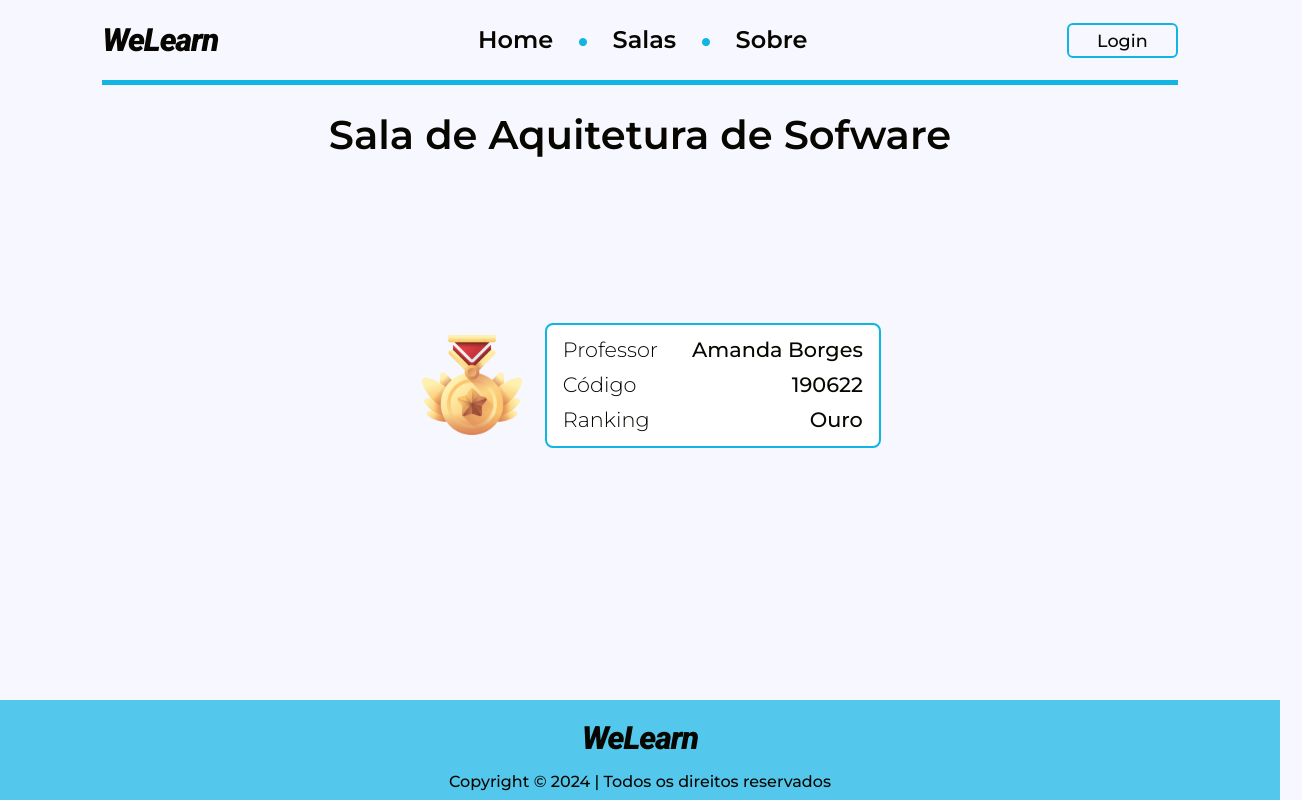
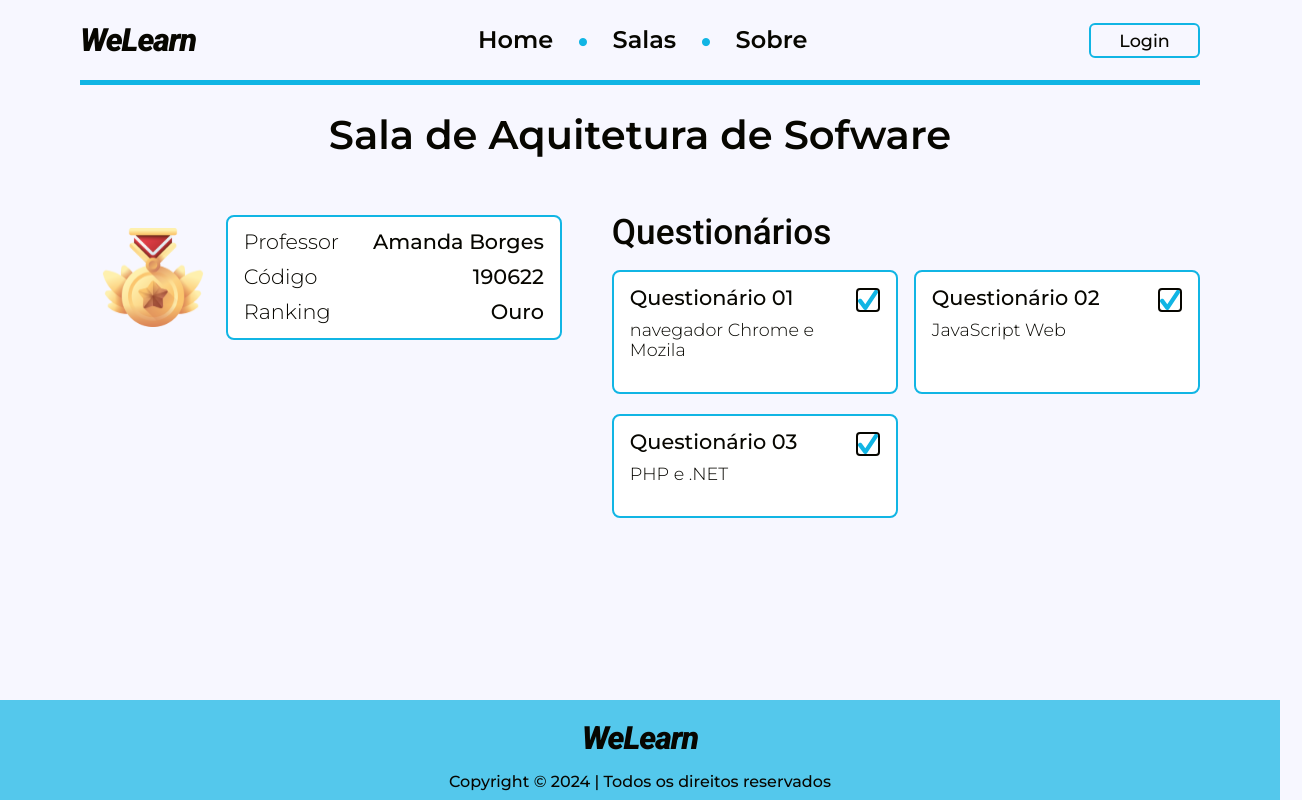
Before and after one commit to Aurinho007/WeLearn, a React (Create React App) app: page /sala in a window 1280 px wide. Shown: the whole page, 1302 px wide, since content can reach past the window. Built offline with nearby package versions, Linux system fonts and the light colour scheme.

Commit message:
adiciona

```diff
--- a/src/pages/Classroom/components/QuestionaryCard/styles.ts
+++ b/src/pages/Classroom/components/QuestionaryCard/styles.ts
@@ -3,7 +3,6 @@ import fonts from '../../../../assets/fonts/fonts';
 import theme from '../../../../assets/theme';
 
 const Card = styled.div`
-  margin-top: 20px;
   display: flex;
   flex-direction: column;
   background-color: ${theme.white};
--- a/src/pages/Classroom/index.tsx
+++ b/src/pages/Classroom/index.tsx
@@ -2,7 +2,7 @@ import PageHeader from "../../components/PageHeader";
 import ClassroomDataCard from "./components/ClassroomDataCard";
 import QuestionaryCard from "./components/QuestionaryCard";
 import RankingIcon from "./components/RankingIcon";
-import { ClassroomContainer, ClassroomData, DataHeader, QuestionaryContainer } from './styles';
+import { ClassroomContainer, Left, DataHeader, Right, Title, QuestionaryContainer } from './styles';
 
 const Classroom = () => {
   const classroomName = "Aquitetura de Sofware"
@@ -10,7 +10,7 @@ const Classroom = () => {
     <>
       <PageHeader title={`Sala de ${classroomName}`} />
       <ClassroomContainer>
-        <ClassroomData>
+        <Left>
           <DataHeader>
             <RankingIcon
               size={100}
@@ -23,21 +23,38 @@ const Classroom = () => {
             />
           </DataHeader>
           {/* Componente do ranking */}
-        </ClassroomData>
+        </Left>
 
-        <QuestionaryContainer>
+        <Right>
+          <Title>
+            Questionários
+          </Title>
+
+          <QuestionaryContainer>
+            <QuestionaryCard
+              title="Questionário 01"
+              description="navegador Chrome e Mozila"
+              isDone={true}
+            />
+
+            <QuestionaryCard
+              title="Questionário 02"
+              description="JavaScript Web"
+              isDone={true}
+            />
+
+            <QuestionaryCard
+              title="Questionário 03"
+              description="PHP e .NET"
+              isDone={true}
+            />
+          </QuestionaryContainer>
 
 
-        </QuestionaryContainer>
+        </Right>
       </ClassroomContainer>
     </>
   );
 };
 
 export default Classroom;
-
-{/* <QuestionaryCard
-  title="Questionário 01"
-  description=" navegador Chrome e Mozila"
-  isDone={true}
-/> */}
--- a/src/pages/Classroom/styles.ts
+++ b/src/pages/Classroom/styles.ts
@@ -1,16 +1,16 @@
 import styled from "styled-components";
+import Fonts from "../../assets/fonts/fonts";
+import Questionary from "../Questionary";
 
 export const ClassroomContainer = styled.div`
   display: flex;
   flex-direction: row;
+  width: 100%;
   justify-content: center;
-  align-items: center;
-  width: 100%;
-  height: 100%;
 `;
 
-export const ClassroomData = styled.div`
-
+export const Left = styled.div`
+  margin-right: 30px;
 `;
 
 export const DataHeader = styled.div`
@@ -19,12 +19,22 @@ export const DataHeader = styled.div`
   align-items: center;
 `;
 
+export const Right = styled.div`
+  display: flex;
+  flex-direction: column;
+  margin-left: 20px;
+`;
+
+export const Title = styled.p`
+  font-family: ${Fonts.roboto};
+  font-weight: 500;
+  font-size: 2.2rem;
+  margin-bottom: 20px;
+`;
+
 export const QuestionaryContainer = styled.div`
-   display: flex;
-   flex-direction: row;
-   justify-content: center;
-   align-items: center;
-
-   background-color: red;
-   height: 100%;
+  display: grid;
+  grid-template-columns: 1fr 1fr;
+  row-gap: 20px;
+  column-gap: 16px;
 `;
```
